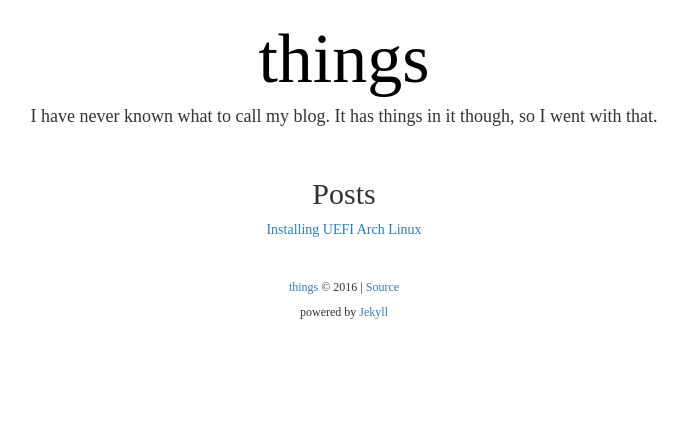
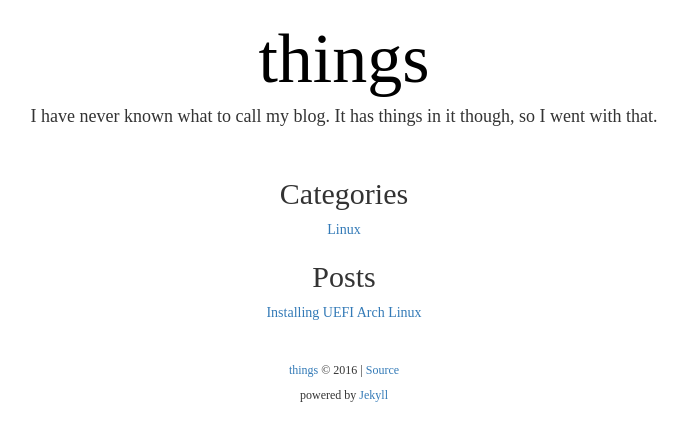
Before and after one commit to PhillipChaffee/phillipchaffee.github.io, a Jekyll site: the page built from blog/index.html, in a window 1280 px wide. Shown: the top 441 px of the page, without its empty margins (296-984 px from the left). Built offline with Jekyll 4.4.1, drawn with Linux system fonts in a browser that asks for light colours.

Commit message:
Add list of categories and category pages

```diff
--- /dev/null
+++ b/blog/Linux/index.html
@@ -0,0 +1,4 @@
+---
+layout: category
+category: Linux
+---
--- a/blog/index.html
+++ b/blog/index.html
@@ -2,7 +2,13 @@
 layout: default
 ---
 
-<div id="content" class="content text-center">
+<div id="content" class="content text-center container">
+    <div class="row text-center">
+        <h2>Categories</h2>
+        {% for category in site.categories %}
+        <a href="/blog/{{category | first}}">{{category | first }}</a>
+        {% endfor %}
+    </div>
     <h2>Posts</h2>
     {% for post in site.posts %}
     {% unless post.draft %}
```
Also changed, not shown: _layouts/category.html (added, +9 -0 lines), 8 other files.
